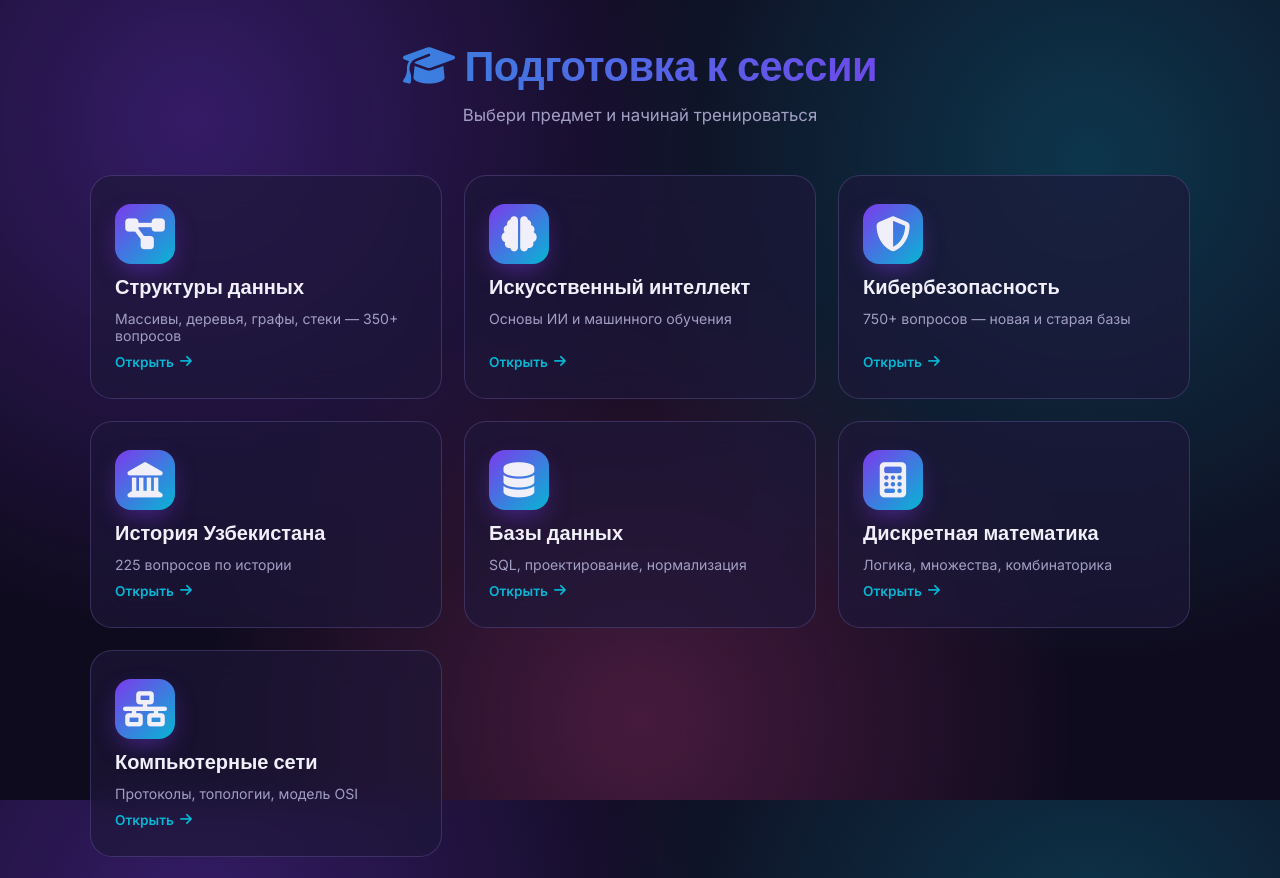
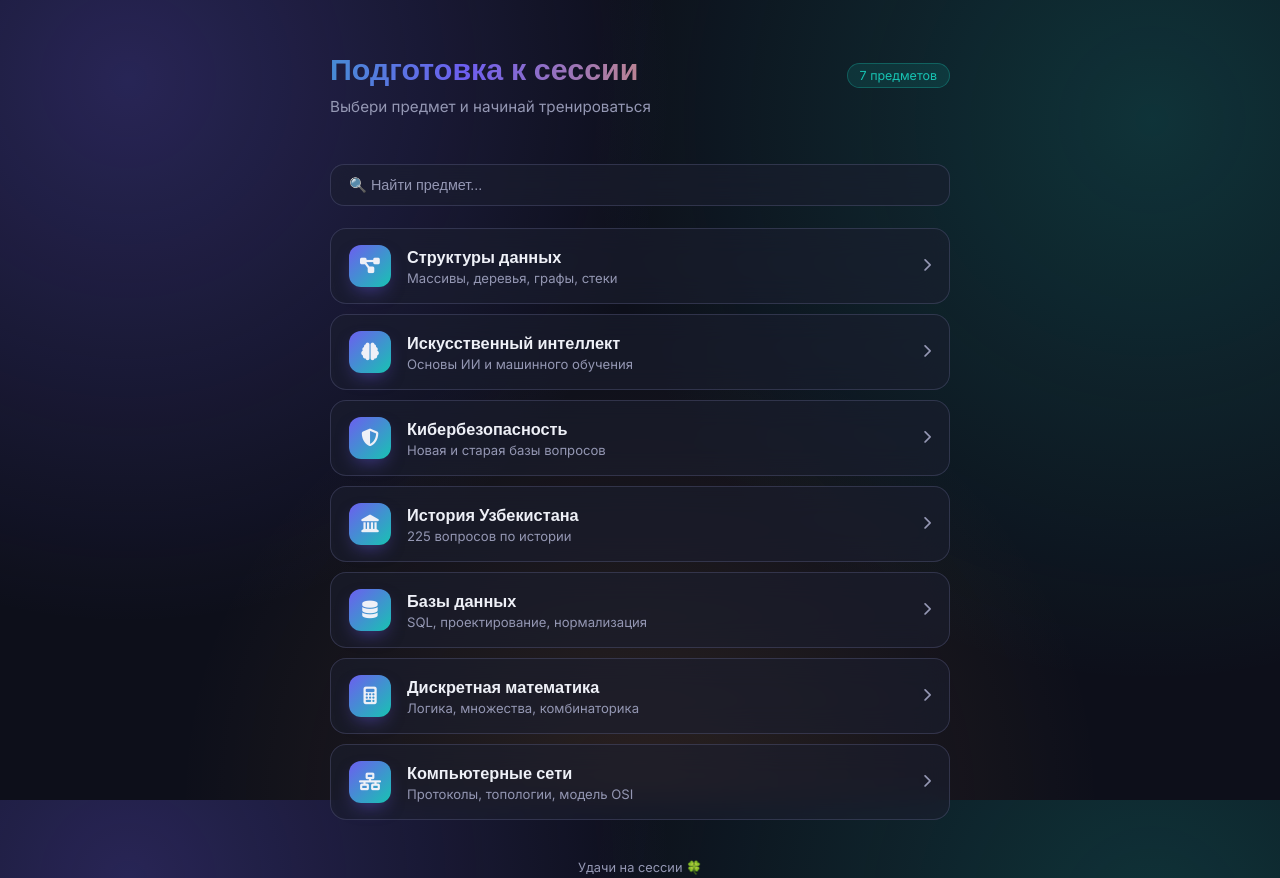
Before and after one commit to samanchikkuss-creator/Test_tuit, a plain HTML site: page index.html in a window 1280 px wide. Shown: the top 878 px of the page. Drawn offline with Linux system fonts and the light colour scheme.

Commit message:
Update index.html

```diff
--- a/index.html
+++ b/index.html
@@ -11,39 +11,37 @@
         * { margin: 0; padding: 0; box-sizing: border-box; }
 
         :root {
-            --primary: #7c3aed;
-            --primary-dark: #6d28d9;
-            --primary-light: #c4b5fd;
-            --accent: #06b6d4;
-            --accent-pink: #ec4899;
-            --success: #10b981;
-            --success-dark: #059669;
-            --error: #f43f5e;
-            --warning: #f59e0b;
-            --bg: #0f0b1e;
-            --surface: rgba(30, 23, 57, 0.65);
-            --surface-solid: #1a1533;
-            --text: #f1f0fa;
-            --text-secondary: #a29fc4;
-            --border: rgba(148, 130, 219, 0.25);
+            --primary: #6d5ef0;
+            --accent: #17c3b2;
+            --accent-warm: #f7a04b;
+            --bg: #0d0f1a;
+            --surface: rgba(28, 30, 48, 0.6);
+            --border: rgba(140, 145, 200, 0.22);
+            --text: #eef0f7;
+            --text-secondary: #9497b3;
         }
+
+        html { scroll-behavior: smooth; }
 
         body {
             font-family: 'Inter', 'Segoe UI', sans-serif;
             background: var(--bg);
             background-image:
-                radial-gradient(circle at 15% 15%, rgba(124, 58, 237, 0.35), transparent 40%),
-                radial-gradient(circle at 85% 20%, rgba(6, 182, 212, 0.25), transparent 40%),
-                radial-gradient(circle at 50% 90%, rgba(236, 72, 153, 0.25), transparent 45%);
+                radial-gradient(circle at 10% 10%, rgba(109, 94, 240, 0.28), transparent 40%),
+                radial-gradient(circle at 90% 15%, rgba(23, 195, 178, 0.20), transparent 42%),
+                radial-gradient(circle at 50% 100%, rgba(247, 160, 75, 0.12), transparent 45%);
             background-attachment: fixed;
             color: var(--text);
             min-height: 100vh;
-            padding: 40px 20px;
+            padding: 50px 20px;
+            transition: opacity 0.32s ease, transform 0.32s ease;
         }
 
-        .container { max-width: 1100px; margin: 0 auto; }
+        body.leaving { opacity: 0; transform: scale(0.98); }
 
-        .hero { text-align: center; margin-bottom: 50px; }
+        .container { max-width: 620px; margin: 0 auto; }
+
+        .hero { margin-bottom: 28px; }
 
         @keyframes gradientShift {
             0%, 100% { background-position: 0% 50%; }
@@ -52,177 +50,259 @@
 
         h1 {
             font-family: 'Space Grotesk', sans-serif;
-            font-size: 2.6rem;
+            font-size: 1.9rem;
             font-weight: 700;
-            background: linear-gradient(90deg, var(--accent), var(--primary), var(--accent-pink), var(--primary));
+            background: linear-gradient(90deg, var(--accent), var(--primary), var(--accent-warm), var(--primary));
             background-size: 300% 100%;
-            animation: gradientShift 6s ease infinite;
+            animation: gradientShift 7s ease infinite;
             -webkit-background-clip: text;
             background-clip: text;
             color: transparent;
-            margin-bottom: 12px;
-            letter-spacing: -0.5px;
+            margin-bottom: 8px;
         }
 
-        .hero p {
-            color: var(--text-secondary);
-            font-size: 1.05rem;
+        .hero-row {
+            display: flex;
+            justify-content: space-between;
+            align-items: baseline;
+            flex-wrap: wrap;
+            gap: 8px;
         }
 
-        .subjects-grid {
-            display: grid;
-            grid-template-columns: repeat(auto-fill, minmax(260px, 1fr));
-            gap: 22px;
+        .hero p { color: var(--text-secondary); font-size: 0.95rem; }
+
+        .subject-count {
+            font-size: 0.78rem;
+            color: var(--accent);
+            background: rgba(23, 195, 178, 0.12);
+            border: 1px solid rgba(23, 195, 178, 0.3);
+            padding: 4px 12px;
+            border-radius: 20px;
+            white-space: nowrap;
         }
 
-        .subject-card {
+        .search-box {
+            width: 100%;
+            padding: 12px 18px;
+            margin: 20px 0 22px;
+            border-radius: 14px;
+            border: 1.5px solid var(--border);
             background: var(--surface);
-            backdrop-filter: blur(16px);
-            -webkit-backdrop-filter: blur(16px);
-            border-radius: 22px;
-            padding: 28px 24px;
-            border: 1.5px solid var(--border);
-            text-decoration: none;
+            backdrop-filter: blur(12px);
             color: var(--text);
+            font-size: 0.9rem;
+            outline: none;
+            transition: border-color 0.2s ease;
+        }
+
+        .search-box::placeholder { color: var(--text-secondary); }
+        .search-box:focus { border-color: var(--accent); }
+
+        .subjects-list {
             display: flex;
             flex-direction: column;
             gap: 10px;
-            transition: all 0.3s cubic-bezier(.2,.8,.2,1);
-            position: relative;
-            overflow: hidden;
         }
 
-        .subject-card::before {
-            content: '';
-            position: absolute;
-            inset: 0;
-            background: linear-gradient(135deg, rgba(124,58,237,0.18), rgba(6,182,212,0.12));
-            opacity: 0;
-            transition: opacity 0.3s ease;
+        .subject-row {
+            display: flex;
+            align-items: center;
+            gap: 16px;
+            padding: 16px 18px;
+            background: var(--surface);
+            backdrop-filter: blur(14px);
+            -webkit-backdrop-filter: blur(14px);
+            border: 1.5px solid var(--border);
+            border-radius: 16px;
+            text-decoration: none;
+            color: var(--text);
+            cursor: pointer;
+            transition: transform 0.25s cubic-bezier(.2,.8,.2,1), border-color 0.25s ease, box-shadow 0.25s ease;
         }
 
-        .subject-card:hover {
-            transform: translateY(-8px) scale(1.02);
-            box-shadow: 0 25px 45px -12px rgba(124, 58, 237, 0.45);
+        .subject-row:hover {
+            transform: translateX(4px);
+            border-color: var(--accent);
+            box-shadow: 0 16px 30px -12px rgba(23, 195, 178, 0.3);
         }
 
-        .subject-card:hover::before { opacity: 1; }
+        .subject-row.clicked {
+            transform: scale(0.96);
+            transition: transform 0.2s ease;
+        }
+
+        .subject-row.hidden-by-search { display: none; }
 
         .subject-icon {
-            font-size: 2.2rem;
-            width: 60px;
-            height: 60px;
+            flex-shrink: 0;
+            width: 42px;
+            height: 42px;
             display: flex;
             align-items: center;
             justify-content: center;
-            border-radius: 16px;
+            border-radius: 12px;
             background: linear-gradient(135deg, var(--primary), var(--accent));
-            box-shadow: 0 10px 25px -6px rgba(124, 58, 237, 0.5);
+            font-size: 1.1rem;
+            box-shadow: 0 8px 18px -6px rgba(109, 94, 240, 0.5);
         }
+
+        .subject-info { flex: 1; min-width: 0; }
 
         .subject-title {
             font-family: 'Space Grotesk', sans-serif;
-            font-size: 1.25rem;
-            font-weight: 700;
-            position: relative;
-            z-index: 1;
+            font-size: 1.02rem;
+            font-weight: 600;
         }
 
         .subject-desc {
-            font-size: 0.88rem;
+            font-size: 0.82rem;
             color: var(--text-secondary);
-            position: relative;
-            z-index: 1;
+            margin-top: 2px;
         }
 
-        .subject-arrow {
-            margin-top: auto;
-            display: inline-flex;
-            align-items: center;
-            gap: 6px;
+        .chevron {
+            color: var(--text-secondary);
             font-size: 0.85rem;
-            font-weight: 600;
+            transition: transform 0.25s ease, color 0.25s ease;
+        }
+
+        .subject-row:hover .chevron {
+            transform: translateX(3px);
             color: var(--accent);
-            position: relative;
-            z-index: 1;
+        }
+
+        .no-results {
+            text-align: center;
+            color: var(--text-secondary);
+            padding: 30px 0;
+            font-size: 0.9rem;
+            display: none;
         }
 
         footer {
             text-align: center;
-            margin-top: 50px;
+            margin-top: 40px;
             color: var(--text-secondary);
             font-size: 0.8rem;
         }
 
-        ::-webkit-scrollbar { width: 8px; height: 8px; }
+        ::-webkit-scrollbar { width: 8px; }
         ::-webkit-scrollbar-track { background: transparent; }
         ::-webkit-scrollbar-thumb { background: var(--primary); border-radius: 10px; }
 
-        @media (max-width: 600px) {
-            h1 { font-size: 1.8rem; }
-            body { padding: 24px 14px; }
+        @media (max-width: 500px) {
+            body { padding: 30px 14px; }
+            h1 { font-size: 1.5rem; }
         }
     </style>
 </head>
 <body>
     <div class="container">
         <div class="hero">
-            <h1><i class="fas fa-graduation-cap"></i> Подготовка к сессии</h1>
+            <div class="hero-row">
+                <h1>Подготовка к сессии</h1>
+                <span class="subject-count" id="subjectCount">7 предметов</span>
+            </div>
             <p>Выбери предмет и начинай тренироваться</p>
         </div>
 
-        <div class="subjects-grid">
-            <a class="subject-card" href="subjects/struktura.html">
+        <input type="text" class="search-box" id="searchBox" placeholder="🔍 Найти предмет..." oninput="filterSubjects()">
+
+        <div class="subjects-list" id="subjectsList">
+            <a class="subject-row" data-name="структуры данных массивы деревья графы стеки" data-href="subjects/struktura.html">
                 <div class="subject-icon"><i class="fas fa-diagram-project"></i></div>
+                <div class="subject-info">
                     <div class="subject-title">Структуры данных</div>
-                <div class="subject-desc">Массивы, деревья, графы, стеки — 350+ вопросов</div>
-                <div class="subject-arrow">Открыть <i class="fas fa-arrow-right"></i></div>
+                    <div class="subject-desc">Массивы, деревья, графы, стеки</div>
+                </div>
+                <i class="fas fa-chevron-right chevron"></i>
             </a>
 
-            <a class="subject-card" href="subjects/ii.html">
+            <a class="subject-row" data-name="искусственный интеллект ии машинное обучение" data-href="subjects/ii.html">
                 <div class="subject-icon"><i class="fas fa-brain"></i></div>
+                <div class="subject-info">
                     <div class="subject-title">Искусственный интеллект</div>
                     <div class="subject-desc">Основы ИИ и машинного обучения</div>
-                <div class="subject-arrow">Открыть <i class="fas fa-arrow-right"></i></div>
+                </div>
+                <i class="fas fa-chevron-right chevron"></i>
             </a>
 
-            <a class="subject-card" href="subjects/kiber.html">
+            <a class="subject-row" data-name="кибербезопасность защита данных" data-href="subjects/kiber.html">
                 <div class="subject-icon"><i class="fas fa-shield-halved"></i></div>
+                <div class="subject-info">
                     <div class="subject-title">Кибербезопасность</div>
-                <div class="subject-desc">750+ вопросов — новая и старая базы</div>
-                <div class="subject-arrow">Открыть <i class="fas fa-arrow-right"></i></div>
+                    <div class="subject-desc">Новая и старая базы вопросов</div>
+                </div>
+                <i class="fas fa-chevron-right chevron"></i>
             </a>
 
-            <a class="subject-card" href="subjects/history.html">
+            <a class="subject-row" data-name="история узбекистана" data-href="subjects/history.html">
                 <div class="subject-icon"><i class="fas fa-landmark"></i></div>
+                <div class="subject-info">
                     <div class="subject-title">История Узбекистана</div>
                     <div class="subject-desc">225 вопросов по истории</div>
-                <div class="subject-arrow">Открыть <i class="fas fa-arrow-right"></i></div>
+                </div>
+                <i class="fas fa-chevron-right chevron"></i>
             </a>
 
-            <a class="subject-card" href="subjects/bd.html">
+            <a class="subject-row" data-name="базы данных sql нормализация" data-href="subjects/bd.html">
                 <div class="subject-icon"><i class="fas fa-database"></i></div>
+                <div class="subject-info">
                     <div class="subject-title">Базы данных</div>
                     <div class="subject-desc">SQL, проектирование, нормализация</div>
-                <div class="subject-arrow">Открыть <i class="fas fa-arrow-right"></i></div>
+                </div>
+                <i class="fas fa-chevron-right chevron"></i>
             </a>
 
-            <a class="subject-card" href="subjects/discretka.html">
+            <a class="subject-row" data-name="дискретная математика логика множества комбинаторика" data-href="subjects/discretka.html">
                 <div class="subject-icon"><i class="fas fa-calculator"></i></div>
+                <div class="subject-info">
                     <div class="subject-title">Дискретная математика</div>
                     <div class="subject-desc">Логика, множества, комбинаторика</div>
-                <div class="subject-arrow">Открыть <i class="fas fa-arrow-right"></i></div>
+                </div>
+                <i class="fas fa-chevron-right chevron"></i>
             </a>
 
-            <a class="subject-card" href="subjects/kompseti.html">
+            <a class="subject-row" data-name="компьютерные сети протоколы osi" data-href="subjects/kompseti.html">
                 <div class="subject-icon"><i class="fas fa-network-wired"></i></div>
+                <div class="subject-info">
                     <div class="subject-title">Компьютерные сети</div>
                     <div class="subject-desc">Протоколы, топологии, модель OSI</div>
-                <div class="subject-arrow">Открыть <i class="fas fa-arrow-right"></i></div>
+                </div>
+                <i class="fas fa-chevron-right chevron"></i>
             </a>
         </div>
 
+        <div class="no-results" id="noResults">Ничего не найдено 🔍</div>
+
         <footer>Удачи на сессии 🍀</footer>
     </div>
+
+    <script>
+        document.querySelectorAll('.subject-row').forEach(row => {
+            row.addEventListener('click', (e) => {
+                e.preventDefault();
+                const target = row.getAttribute('data-href');
+                row.classList.add('clicked');
+                document.body.classList.add('leaving');
+                setTimeout(() => { window.location.href = target; }, 300);
+            });
+        });
+
+        function filterSubjects() {
+            const term = document.getElementById('searchBox').value.trim().toLowerCase();
+            const rows = document.querySelectorAll('.subject-row');
+            let visibleCount = 0;
+            rows.forEach(row => {
+                const match = row.getAttribute('data-name').includes(term);
+                row.classList.toggle('hidden-by-search', !match);
+                if (match) visibleCount++;
+            });
+            document.getElementById('noResults').style.display = visibleCount === 0 ? 'block' : 'none';
+            document.getElementById('subjectCount').textContent = term
+                ? `${visibleCount} найдено`
+                : `${rows.length} предметов`;
+        }
+    </script>
 </body>
 </html>
```
Lines whose indentation alone changed are shown as unchanged.
